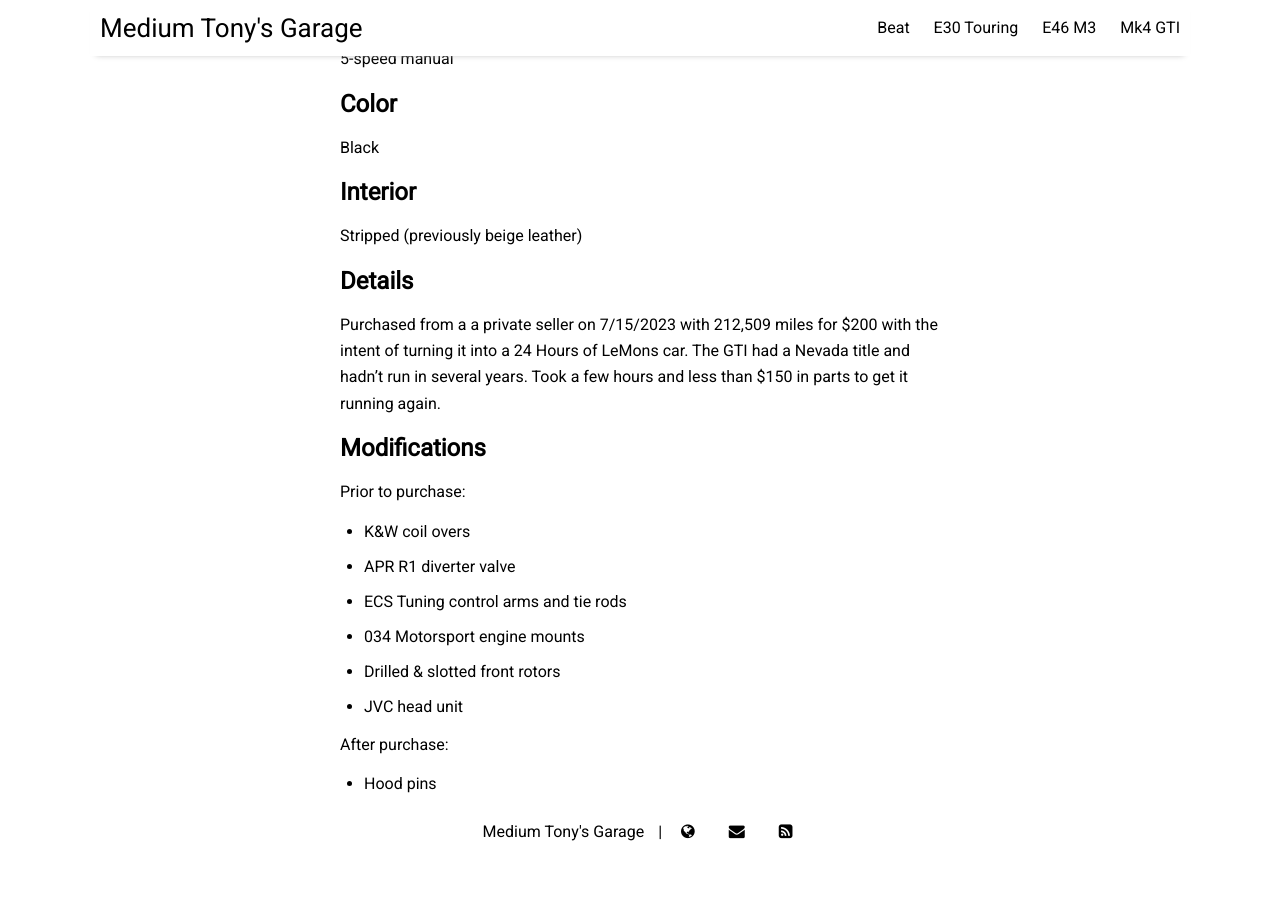
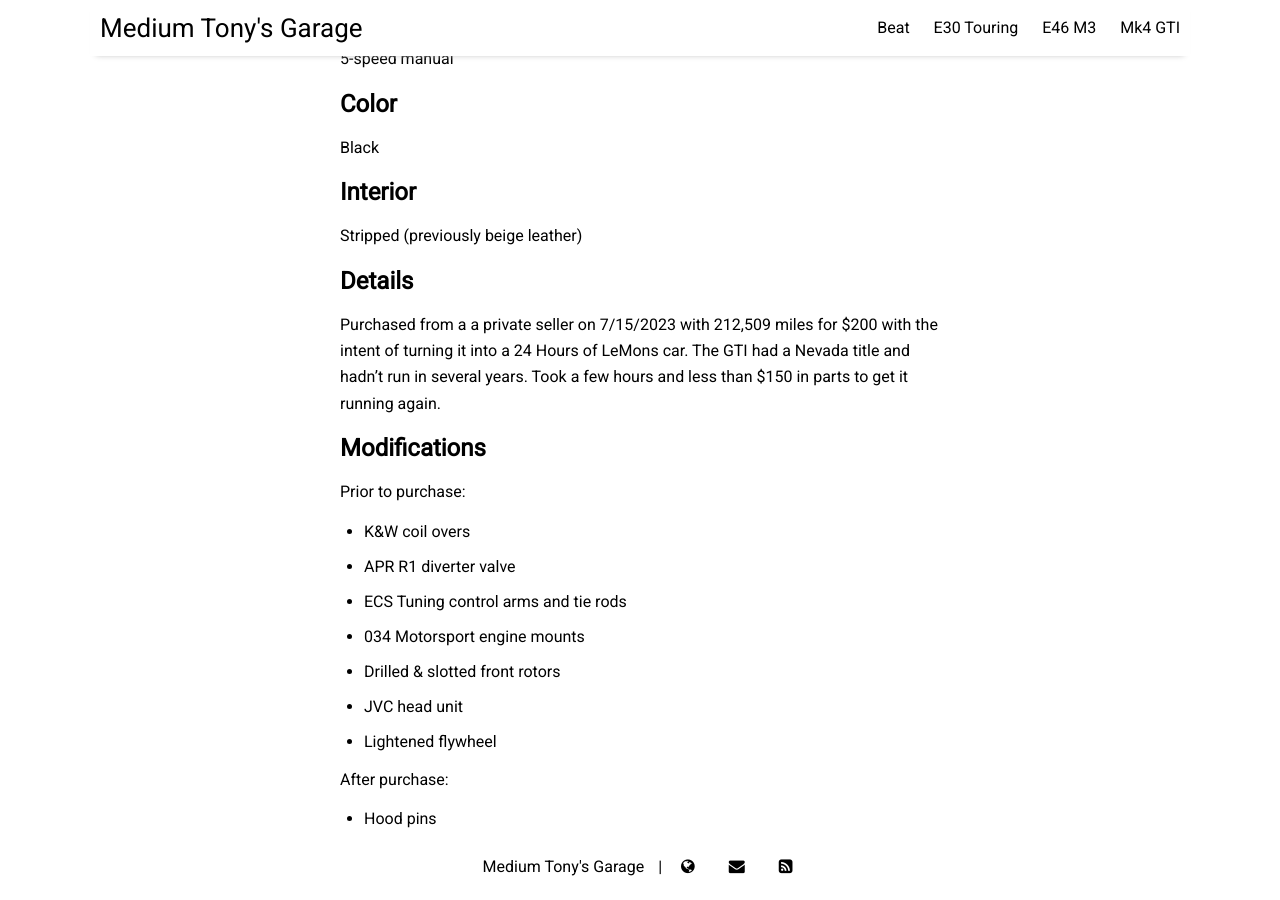
Before and after one commit to prestia/mediumtonys, a Jekyll site: the page built from _posts/2023-8-21-mk4-gti-specs.md, in a window 1280 px wide and 900 px high, scrolled down 725 px. Built offline with Jekyll 4.4.1, drawn with Linux system fonts in a browser that asks for light colours; nearby versions of some CDN libraries; before the commit the page ends 1590 px from its top, so only the background shows below that.

Commit message:
Update 2023-8-21-mk4-gti-specs.md

```diff
--- a/_posts/2023-8-21-mk4-gti-specs.md
+++ b/_posts/2023-8-21-mk4-gti-specs.md
@@ -30,6 +30,7 @@ Prior to purchase:
 * 034 Motorsport engine mounts
 * Drilled & slotted front rotors
 * JVC head unit
+* Lightened flywheel
 
 After purchase:
 * Hood pins
```
